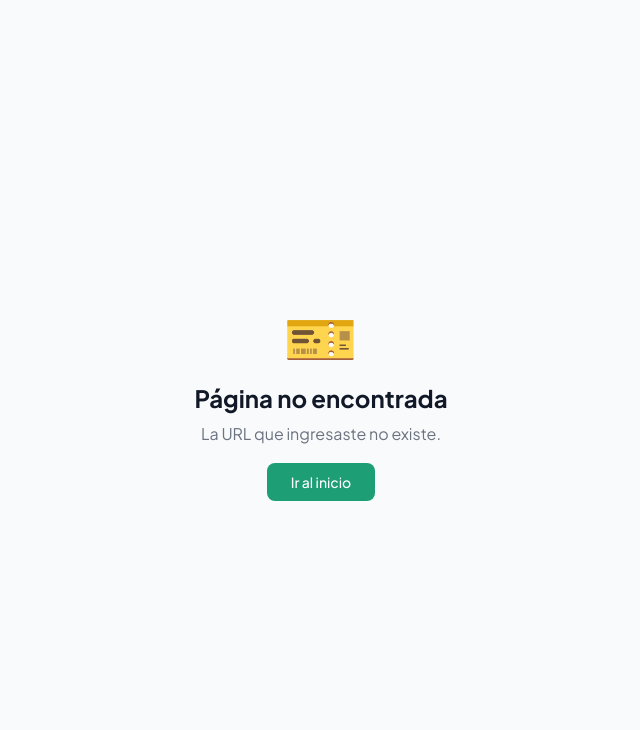
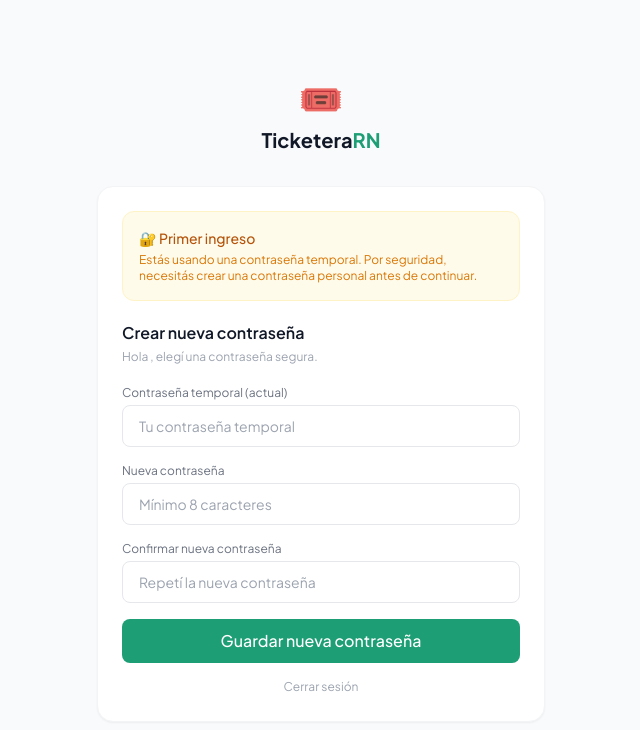
Before and after one commit to chelorb/ticketera-rn, a React (Vite) app in the folder frontend/: page /organizer/change-password in a window 1280 px wide. Shown: the top 730 px of the page, without its empty margins (319-959 px from the left). Built offline with nearby package versions, Linux system fonts and the light colour scheme.

Commit message:
se agrega cambio obligatorio de clave ante primer ingreso

```diff
--- a/frontend/src/App.jsx
+++ b/frontend/src/App.jsx
@@ -23,6 +23,7 @@ import Organizers    from './pages/admin/Organizers'
 import OrganizerLogin     from './pages/organizer/OrganizerLogin'
 import OrganizerDashboard from './pages/organizer/OrganizerDashboard'
 import OrganizerEventForm from './pages/organizer/OrganizerEventForm'
+import ChangePassword    from './pages/organizer/ChangePassword'
 
 // ── Guards de ruta ────────────────────────────────────────────────────────────
 
@@ -35,10 +36,13 @@ function AdminRoute({ children }) {
 }
 
 // Protege rutas del organizador — redirige al login si no está autenticado como organizer
+// Si must_change_password=true, redirige a cambio de contraseña obligatorio
 function OrganizerRoute({ children }) {
-  const { isOrganizer, loading } = useAuth()
+  const { user, isOrganizer, loading } = useAuth()
   if (loading) return <div className="min-h-screen flex items-center justify-center text-gray-400 text-sm">Verificando sesión...</div>
   if (!isOrganizer) return <Navigate to="/organizer/login" replace />
+  // Si es primer ingreso, obligamos a cambiar la contraseña
+  if (user?.must_change_password) return <Navigate to="/organizer/change-password" replace />
   return children
 }
 
@@ -59,6 +63,7 @@ export default function App() {
               {/* ── Portal de organizadores ── */}
               {/* URL separada, no linkeada desde el sitio público */}
               <Route path="/organizer/login" element={<OrganizerLogin />} />
+              <Route path="/organizer/change-password" element={<ChangePassword />} />
               <Route path="/organizer/dashboard" element={
                 <OrganizerRoute><OrganizerDashboard /></OrganizerRoute>
               } />
--- /dev/null
+++ b/frontend/src/pages/organizer/ChangePassword.jsx
@@ -0,0 +1,182 @@
+// src/pages/organizer/ChangePassword.jsx
+// Pantalla obligatoria al primer ingreso del organizador.
+// El sistema detecta must_change_password=true y redirige acá antes
+// de dejar entrar al dashboard.
+
+import { useState } from 'react'
+import { useNavigate } from 'react-router-dom'
+import { useAuth } from '../../context/AuthContext'
+import { changePassword } from '../../api'
+
+export default function ChangePassword() {
+  const { user, logout } = useAuth()
+  const navigate = useNavigate()
+
+  const [form, setForm] = useState({
+    current_password: '',
+    new_password: '',
+    new_password_confirm: '',
+  })
+  const [errors, setErrors] = useState({})
+  const [loading, setLoading] = useState(false)
+  const [success, setSuccess] = useState(false)
+
+  const handleChange = e => {
+    setForm(prev => ({ ...prev, [e.target.name]: e.target.value }))
+    if (errors[e.target.name]) setErrors(prev => ({ ...prev, [e.target.name]: '' }))
+  }
+
+  const validate = () => {
+    const errs = {}
+    if (!form.current_password) errs.current_password = 'Ingresá tu contraseña actual'
+    if (!form.new_password) errs.new_password = 'Ingresá la nueva contraseña'
+    else if (form.new_password.length < 8) errs.new_password = 'Mínimo 8 caracteres'
+    else if (!/[A-Z]/.test(form.new_password)) errs.new_password = 'Debe tener al menos una mayúscula'
+    else if (!/[0-9]/.test(form.new_password)) errs.new_password = 'Debe tener al menos un número'
+    if (form.new_password !== form.new_password_confirm) errs.new_password_confirm = 'Las contraseñas no coinciden'
+    return errs
+  }
+
+  const handleSubmit = async e => {
+    e.preventDefault()
+    const ve = validate()
+    if (Object.keys(ve).length > 0) { setErrors(ve); return }
+
+    setLoading(true)
+    try {
+      await changePassword(form.current_password, form.new_password)
+      setSuccess(true)
+      // Actualizamos el user en localStorage para que must_change_password sea false
+      const savedUser = JSON.parse(localStorage.getItem('user') || '{}')
+      savedUser.must_change_password = false
+      localStorage.setItem('user', JSON.stringify(savedUser))
+      // Redirigimos al dashboard después de 2 segundos
+      setTimeout(() => navigate('/organizer/dashboard'), 2000)
+    } catch (err) {
+      setErrors({ general: err.response?.data?.error || 'Error al cambiar la contraseña' })
+    } finally {
+      setLoading(false)
+    }
+  }
+
+  return (
+    <div className="min-h-screen bg-gray-50 dark:bg-gray-950 flex items-center justify-center px-4">
+      <div className="w-full max-w-md">
+
+        {/* Logo */}
+        <div className="text-center mb-8">
+          <span className="text-4xl">🎟️</span>
+          <h1 className="text-xl font-bold text-gray-900 dark:text-white mt-2">
+            Ticketera<span className="text-brand-500">RN</span>
+          </h1>
+        </div>
+
+        <div className="bg-white dark:bg-gray-800 rounded-2xl border border-gray-100 dark:border-gray-700 p-6 shadow-sm">
+
+          {success ? (
+            /* Pantalla de éxito */
+            <div className="text-center py-4">
+              <div className="w-14 h-14 bg-brand-50 dark:bg-brand-900/30 rounded-full flex items-center justify-center mx-auto mb-4">
+                <span className="text-3xl">✅</span>
+              </div>
+              <h2 className="font-semibold text-gray-900 dark:text-white mb-2">¡Contraseña actualizada!</h2>
+              <p className="text-sm text-gray-400">Redirigiendo al panel...</p>
+            </div>
+          ) : (
+            <>
+              {/* Aviso de contraseña temporal */}
+              <div className="bg-amber-50 dark:bg-amber-900/20 border border-amber-100 dark:border-amber-900 rounded-xl p-4 mb-5">
+                <p className="text-sm font-medium text-amber-700 dark:text-amber-400 mb-1">
+                  🔐 Primer ingreso
+                </p>
+                <p className="text-xs text-amber-600 dark:text-amber-500">
+                  Estás usando una contraseña temporal. Por seguridad, necesitás crear una contraseña personal antes de continuar.
+                </p>
+              </div>
+
+              <h2 className="font-semibold text-gray-900 dark:text-white mb-1">Crear nueva contraseña</h2>
+              <p className="text-xs text-gray-400 mb-5">Hola <strong>{user?.name}</strong>, elegí una contraseña segura.</p>
+
+              <form onSubmit={handleSubmit} className="space-y-4">
+                <div>
+                  <label className="block text-xs text-gray-500 dark:text-gray-400 mb-1">
+                    Contraseña temporal (actual)
+                  </label>
+                  <input
+                    name="current_password"
+                    type="password"
+                    value={form.current_password}
+                    onChange={handleChange}
+                    placeholder="Tu contraseña temporal"
+                    className="input-field"
+                    autoComplete="current-password"
+                  />
+                  {errors.current_password && <p className="text-xs text-red-500 mt-1">{errors.current_password}</p>}
+                </div>
+
+                <div>
+                  <label className="block text-xs text-gray-500 dark:text-gray-400 mb-1">
+                    Nueva contraseña
+                  </label>
+                  <input
+                    name="new_password"
+                    type="password"
+                    value={form.new_password}
+                    onChange={handleChange}
+                    placeholder="Mínimo 8 caracteres"
+                    className="input-field"
+                    autoComplete="new-password"
+                  />
+                  {errors.new_password && <p className="text-xs text-red-500 mt-1">{errors.new_password}</p>}
+                  {/* Indicador de seguridad */}
+                  {form.new_password && (
+                    <div className="mt-2 space-y-1">
+                      {[
+                        { ok: form.new_password.length >= 8, label: 'Mínimo 8 caracteres' },
+                        { ok: /[A-Z]/.test(form.new_password), label: 'Al menos una mayúscula' },
+                        { ok: /[0-9]/.test(form.new_password), label: 'Al menos un número' },
+                      ].map(({ ok, label }) => (
+                        <p key={label} className={`text-xs flex items-center gap-1.5 ${ok ? 'text-brand-600 dark:text-brand-400' : 'text-gray-400'}`}>
+                          {ok ? '✓' : '○'} {label}
+                        </p>
+                      ))}
+                    </div>
+                  )}
+                </div>
+
+                <div>
+                  <label className="block text-xs text-gray-500 dark:text-gray-400 mb-1">
+                    Confirmar nueva contraseña
+                  </label>
+                  <input
+                    name="new_password_confirm"
+                    type="password"
+                    value={form.new_password_confirm}
+                    onChange={handleChange}
+                    placeholder="Repetí la nueva contraseña"
+                    className="input-field"
+                    autoComplete="new-password"
+                  />
+                  {errors.new_password_confirm && <p className="text-xs text-red-500 mt-1">{errors.new_password_confirm}</p>}
+                </div>
+
+                {errors.general && <p className="text-xs text-red-500 text-center">{errors.general}</p>}
+
+                <button type="submit" disabled={loading} className="btn-primary w-full">
+                  {loading ? 'Guardando...' : 'Guardar nueva contraseña'}
+                </button>
+              </form>
+
+              <button
+                onClick={() => { logout(); navigate('/organizer/login') }}
+                className="mt-4 w-full text-xs text-gray-400 hover:text-gray-600 dark:hover:text-gray-300 text-center"
+              >
+                Cerrar sesión
+              </button>
+            </>
+          )}
+        </div>
+      </div>
+    </div>
+  )
+}
```
